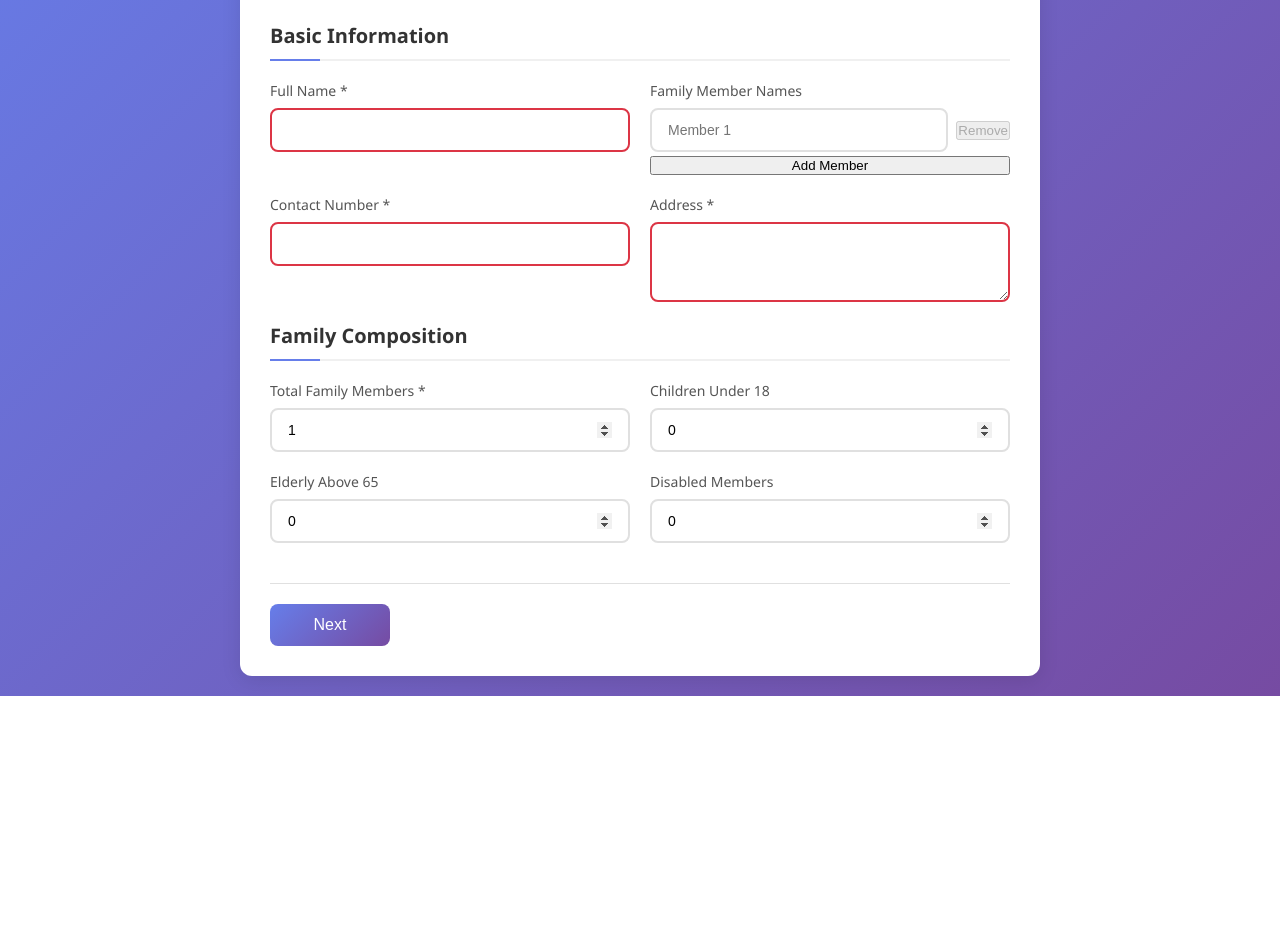
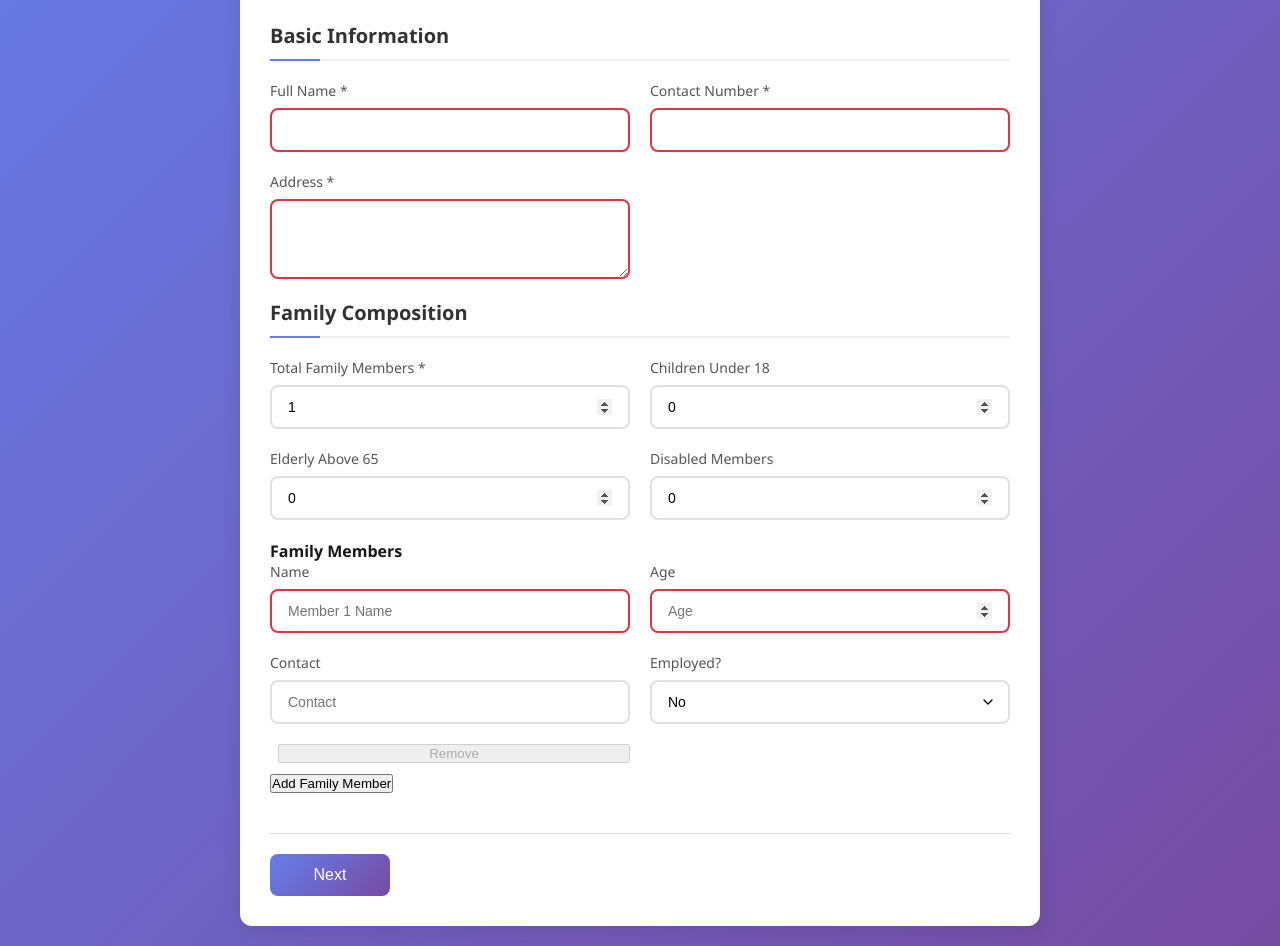
Before and after one commit to Surya1203258/KaramChedu, a Next.js app: page / in a window 1280 px wide. Shown: the part 240-1186 px from the top of the page. Before the commit the page ends 936 px from the top, so only its background shows below. Built offline with nearby package versions, Linux system fonts and the light colour scheme.

Commit message:
Update survey form: move family members to Family Composition, update caste options, remove free food question, and update schema accordingly

```diff
--- a/src/components/SurveyForm.js
+++ b/src/components/SurveyForm.js
@@ -13,6 +13,9 @@ export default function SurveyForm({ setIsLoading }) {
     childrenUnder18: 0,
     elderlyAbove65: 0,
     disabledMembers: 0,
+    familyMembers: [
+      { name: '', age: '', contact: '', employed: 'No' }
+    ],
 
     // Education Information
     childrenInSchool: 0,
@@ -65,14 +68,12 @@ export default function SurveyForm({ setIsLoading }) {
     numberOfElderlyAbove65: 0,
     willTakeFoodDelivery: '',
     willPayForFoodDelivery: '',
-    willTakeFoodIfFree: '',
     needsMedicineDeliveryHelp: '',
     needsHospitalVisitHelp: '',
     needsHealthCheckupHelp: '',
     helpOpeningFixedDeposit: '',
     helpTakingLoan: '',
     helpWithDigitalPayments: '',
-    familyMemberNames: ['']
   });
 
   const [currentStep, setCurrentStep] = useState(1);
@@ -178,14 +179,13 @@ export default function SurveyForm({ setIsLoading }) {
           numberOfElderlyAbove65: 0,
           willTakeFoodDelivery: '',
           willPayForFoodDelivery: '',
-          willTakeFoodIfFree: '',
           needsMedicineDeliveryHelp: '',
           needsHospitalVisitHelp: '',
           needsHealthCheckupHelp: '',
           helpOpeningFixedDeposit: '',
           helpTakingLoan: '',
           helpWithDigitalPayments: '',
-          familyMemberNames: ['']
+          familyMembers: [{ name: '', age: '', contact: '', employed: 'No' }]
         });
         setCurrentStep(1);
       } else {
@@ -222,29 +222,6 @@ export default function SurveyForm({ setIsLoading }) {
           />
         </div>
         <div className={styles.formGroup}>
-          <label>Family Member Names</label>
-          {formData.familyMemberNames.map((name, idx) => (
-            <div key={idx} style={{ display: 'flex', alignItems: 'center', marginBottom: 4 }}>
-              <input
-                type="text"
-                value={name}
-                onChange={e => {
-                  const updated = [...formData.familyMemberNames];
-                  updated[idx] = e.target.value;
-                  setFormData(f => ({ ...f, familyMemberNames: updated }));
-                }}
-                placeholder={`Member ${idx + 1}`}
-                style={{ flex: 1 }}
-              />
-              <button type="button" onClick={() => {
-                const updated = formData.familyMemberNames.filter((_, i) => i !== idx);
-                setFormData(f => ({ ...f, familyMemberNames: updated.length ? updated : [''] }));
-              }} style={{ marginLeft: 8 }} disabled={formData.familyMemberNames.length === 1}>Remove</button>
-            </div>
-          ))}
-          <button type="button" onClick={() => setFormData(f => ({ ...f, familyMemberNames: [...f.familyMemberNames, ''] }))}>Add Member</button>
-        </div>
-        <div className={styles.formGroup}>
           <label>Contact Number *</label>
           <input
             type="tel"
@@ -264,7 +241,6 @@ export default function SurveyForm({ setIsLoading }) {
           />
         </div>
       </div>
-
       <h3>Family Composition</h3>
       <div className={styles.formGrid}>
         <div className={styles.formGroup}>
@@ -309,6 +285,72 @@ export default function SurveyForm({ setIsLoading }) {
           />
         </div>
       </div>
+      <h4>Family Members</h4>
+      {formData.familyMembers.map((member, idx) => (
+        <div key={idx} className={styles.formGrid} style={{ marginBottom: 8 }}>
+          <div className={styles.formGroup}>
+            <label>Name</label>
+            <input
+              type="text"
+              value={member.name}
+              onChange={e => {
+                const updated = [...formData.familyMembers];
+                updated[idx].name = e.target.value;
+                setFormData(f => ({ ...f, familyMembers: updated }));
+              }}
+              placeholder={`Member ${idx + 1} Name`}
+              required
+            />
+          </div>
+          <div className={styles.formGroup}>
+            <label>Age</label>
+            <input
+              type="number"
+              value={member.age}
+              onChange={e => {
+                const updated = [...formData.familyMembers];
+                updated[idx].age = e.target.value;
+                setFormData(f => ({ ...f, familyMembers: updated }));
+              }}
+              placeholder="Age"
+              min="0"
+              required
+            />
+          </div>
+          <div className={styles.formGroup}>
+            <label>Contact</label>
+            <input
+              type="text"
+              value={member.contact}
+              onChange={e => {
+                const updated = [...formData.familyMembers];
+                updated[idx].contact = e.target.value;
+                setFormData(f => ({ ...f, familyMembers: updated }));
+              }}
+              placeholder="Contact"
+            />
+          </div>
+          <div className={styles.formGroup}>
+            <label>Employed?</label>
+            <select
+              value={member.employed}
+              onChange={e => {
+                const updated = [...formData.familyMembers];
+                updated[idx].employed = e.target.value;
+                setFormData(f => ({ ...f, familyMembers: updated }));
+              }}
+            >
+              <option value="No">No</option>
+              <option value="Yes">Yes</option>
+            </select>
+          </div>
+          <button type="button" onClick={() => {
+            const updated = formData.familyMembers.filter((_, i) => i !== idx);
+            setFormData(f => ({ ...f, familyMembers: updated.length ? updated : [{ name: '', age: '', contact: '', employed: 'No' }] }));
+          }} style={{ marginLeft: 8 }} disabled={formData.familyMembers.length === 1}>Remove</button>
+        </div>
+      ))}
+      <button type="button" onClick={() => setFormData(f => ({ ...f, familyMembers: [...f.familyMembers, { name: '', age: '', contact: '', employed: 'No' }] }))}>Add Family Member</button>
     </div>
   );
 
@@ -450,16 +492,8 @@ export default function SurveyForm({ setIsLoading }) {
           </select>
         </div>
         <div className={styles.formGroup}>
-          <label>Will you pay ₹1500 for food delivery?</label>
+          <label>Will you pay for food delivery?</label>
           <select name="willPayForFoodDelivery" value={formData.willPayForFoodDelivery} onChange={handleInputChange}>
-            <option value="">Select</option>
-            <option value="Yes">Yes</option>
-            <option value="No">No</option>
-          </select>
-        </div>
-        <div className={styles.formGroup}>
-          <label>Will you take it if it is free?</label>
-          <select name="willTakeFoodIfFree" value={formData.willTakeFoodIfFree} onChange={handleInputChange}>
             <option value="">Select</option>
             <option value="Yes">Yes</option>
             <option value="No">No</option>
@@ -617,9 +651,11 @@ export default function SurveyForm({ setIsLoading }) {
           <label>Caste</label>
           <select name="caste" value={formData.caste} onChange={handleInputChange}>
             <option value="">Select</option>
-            <option value="FC">FC</option>
+            <option value="OC">OC</option>
             <option value="BC">BC</option>
             <option value="SC">SC</option>
+            <option value="ST">ST</option>
+            <option value="Minority">Minority</option>
             <option value="Prefer not to say">Prefer not to say</option>
           </select>
         </div>
--- a/src/models/KaramCheduSurvey.js
+++ b/src/models/KaramCheduSurvey.js
@@ -1,4 +1,11 @@
 import mongoose from 'mongoose';
+
+const FamilyMemberSchema = new mongoose.Schema({
+  name: { type: String, trim: true },
+  age: { type: Number },
+  contact: { type: String, trim: true },
+  employed: { type: String, enum: ['Yes', 'No'], default: 'No' }
+}, { _id: false });
 
 const KaramCheduSurveySchema = new mongoose.Schema({
   fullName: { type: String, trim: true },
@@ -8,6 +15,7 @@ const KaramCheduSurveySchema = new mongoose.Schema({
   childrenUnder18: { type: Number, default: 0 },
   elderlyAbove65: { type: Number, default: 0 },
   disabledMembers: { type: Number, default: 0 },
+  familyMembers: [FamilyMemberSchema],
   childrenInSchool: { type: Number, default: 0 },
   childrenDroppedOut: { type: Number, default: 0 },
   educationHelpNeeded: { type: String, default: 'No' },
@@ -44,14 +52,12 @@ const KaramCheduSurveySchema = new mongoose.Schema({
   numberOfElderlyAbove65: { type: Number, default: 0 },
   willTakeFoodDelivery: { type: String },
   willPayForFoodDelivery: { type: String },
-  willTakeFoodIfFree: { type: String },
   needsMedicineDeliveryHelp: { type: String },
   needsHospitalVisitHelp: { type: String },
   needsHealthCheckupHelp: { type: String },
   helpOpeningFixedDeposit: { type: String },
   helpTakingLoan: { type: String },
-  helpWithDigitalPayments: { type: String },
-  familyMemberNames: [{ type: String, trim: true }]
+  helpWithDigitalPayments: { type: String }
 }, { timestamps: true });
 
 export default mongoose.models.KaramCheduSurvey || mongoose.model('KaramCheduSurvey', KaramCheduSurveySchema, 'VillageSurvey2024');
```
